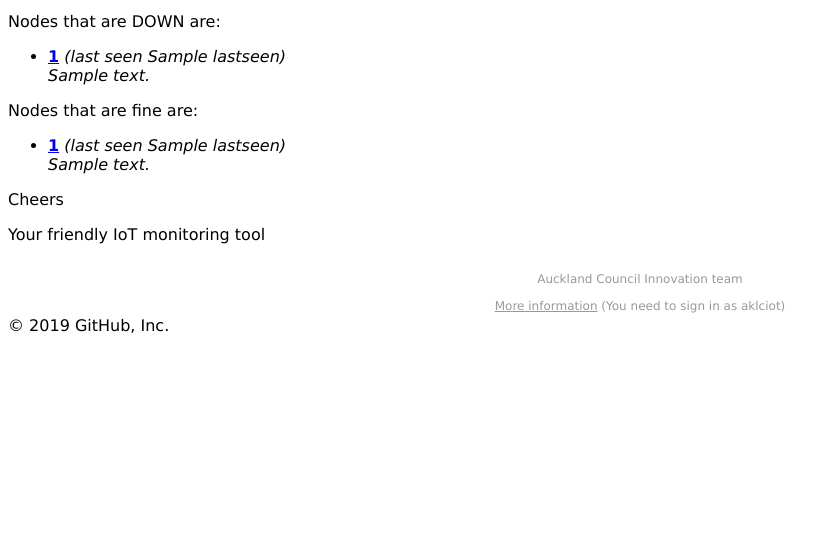
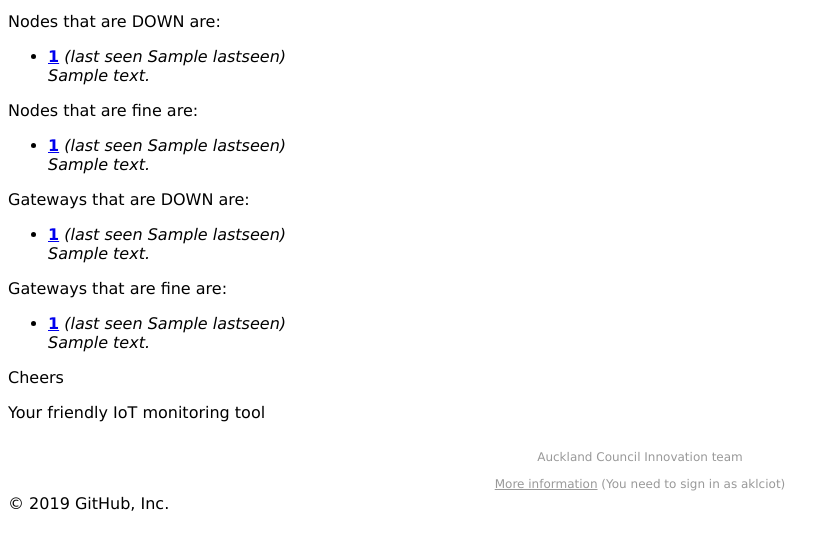
Before and after one commit to aklciot/dj-monitor, a Django app: template aklc/monitor/templates/monitor/email-full.html in a window 1280 px wide. Shown: the part 217-767 px from the top of the page, without its empty margins (0-840 px from the left). Run offline with Django 3.2, Linux system fonts and the light colour scheme; data comes from the database, SQL or seed files in the repository; tables that the repository leaves empty hold one stand-in row (values such as "Sample post"); the template is opened without the code that fills it: values that come from a table or form of the project are taken from there, most other values are stand-ins (such as "Sample title", 1, 10 or a date in 2020).

Commit message:
Added gateways to daily email reports

```diff
--- a/aklc/monitor/templates/monitor/email-full.html
+++ b/aklc/monitor/templates/monitor/email-full.html
@@ -7,7 +7,7 @@ Node down notification
 {% block email-body %}
   <p>Hi {{ user.username|capfirst }}</p>
 
-  <div id="devices">
+  <div id="nodes">
 
     <div id="critical" class="devices">
       {% if nodeCrit %}
@@ -72,9 +72,42 @@ Node down notification
           <p class="nodeup">All nodes are operational.</p>
         {% endif %}
     </div>
+  </div>
+
+  <div id="gateways">
+    <div id="gatewayDown" class="devices">
+      {% if gatewayDown %}
+        <p>Gateways that are DOWN are:</p>
+        <ul id = "gatewayDown">
+        {% for entry in gatewayDown %}
+          <li><span class="node_down"><a href="{{web_base_url}}/monitor/node/{{entry.id}}">{{entry.nodeID}}</a></span> <span class="lastseen">(last seen {{entry.lastseen}})</span>
+            {% if entry.descr %}
+              <br><span class="descr">{{ entry.descr }}</span>
+            {% endif %}
+          </li>
+        {% endfor %}
+      </ul>
+      {% endif %}
+    </div>
+
+    <div id="gatewayUp" class="devices">
+      {% if gatewayOk %}
+        <p>Gateways that are fine are:</p>
+        <ul id = "nodeOK">
+        {% for entry in gatewayOk %}
+          <li><span class="nodeup"><a href="{{web_base_url}}/monitor/node/{{entry.id}}">{{entry.nodeID}}</a></span> <span class="lastseen">(last seen {{entry.lastseen}})</span>
+          {% if entry.descr %}
+            <br><span class="descr">{{ entry.descr }}</span>
+          {% endif %}
+          </li>
+        {% endfor %}
+        </ul>
+      {% endif %}
+    </div>
 
 
 
   </div>
 
+
 {% endblock %}
```
Also changed, not shown: aklc/monitor/templates/monitor/email-summary.html (+18 -0 lines).
